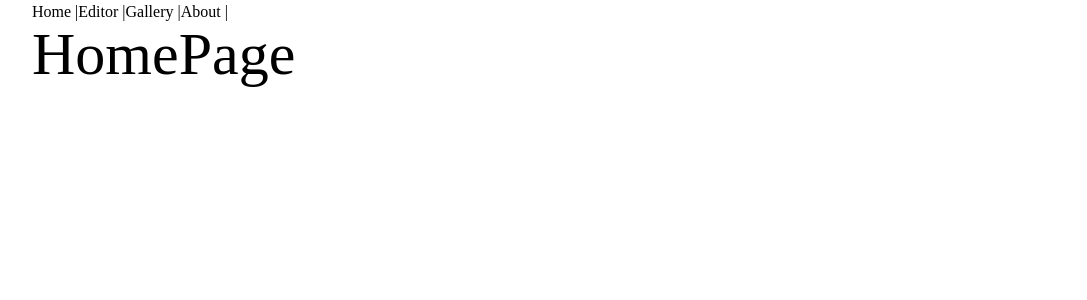
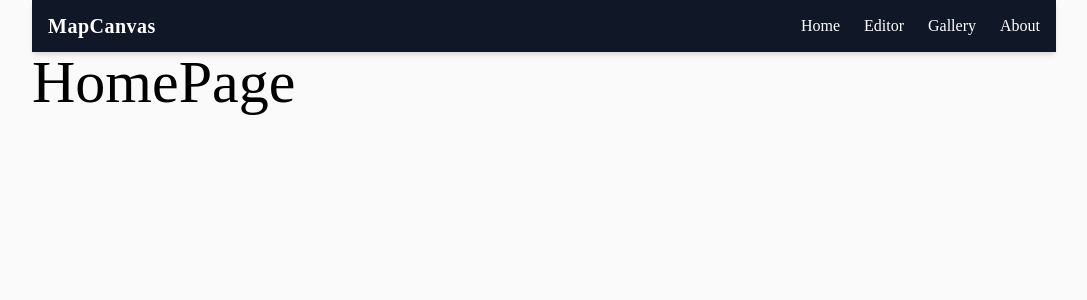
Before and after one commit to PaperNsalt/map-canvas, a React (Vite) app: page / in a window 1280 px wide. Shown: the top 300 px of the page, without its empty margins (96-1183 px from the left). Built offline with nearby package versions, Linux system fonts and the light colour scheme; a web font is replaced by a local one.

Commit message:
added framer motion

```diff
--- a/package.json
+++ b/package.json
@@ -12,6 +12,7 @@
   "dependencies": {
     "@tailwindcss/vite": "^4.2.2",
     "dom": "^0.0.3",
+    "framer-motion": "^12.38.0",
     "react": "^19.2.4",
     "react-dom": "^19.2.4",
     "react-router-dom": "^7.13.1",
--- a/src/components/Navbar.jsx
+++ b/src/components/Navbar.jsx
@@ -1,15 +1,80 @@
+import { useState } from "react";
 import { Link } from "react-router-dom";
+import { motion, AnimatePresence } from "framer-motion";
 
-function Navbar(){
-  return(
-    <>
-    <nav>
-      <Link to="/">Home</Link> |
-      <Link to="/editor">Editor</Link> |
-      <Link to="/gallery">Gallery</Link> |
-      <Link to="/about">About</Link> |
+function Navbar() {
+  const [isOpen, setIsOpen] = useState(false);
+
+  const navLinks = [
+    { name: "Home", path: "/" },
+    { name: "Editor", path: "/editor" },
+    { name: "Gallery", path: "/gallery" },
+    { name: "About", path: "/about" },
+  ];
+
+  return (
+    <nav className="bg-gray-900 text-white shadow-md">
+      <div className="max-w-6xl mx-auto px-4 py-3 flex justify-between items-center">
+
+        {/* Logo */}
+        <h1 className="text-xl font-bold tracking-wide">
+          MapCanvas
+        </h1>
+
+        {/* Desktop Menu */}
+        <div className="hidden md:flex gap-6">
+          {navLinks.map((link, index) => (
+            <motion.div
+              key={index}
+              whileHover={{ scale: 1.1 }}
+              whileTap={{ scale: 0.95 }}
+            >
+              <Link
+                to={link.path}
+                className="hover:text-blue-400 transition"
+              >
+                {link.name}
+              </Link>
+            </motion.div>
+          ))}
+        </div>
+
+        {/* Mobile Button */}
+        <div className="md:hidden">
+          <button onClick={() => setIsOpen(!isOpen)}>
+            ☰
+          </button>
+        </div>
+      </div>
+
+      {/* Mobile Menu */}
+      <AnimatePresence>
+        {isOpen && (
+          <motion.div
+            initial={{ opacity: 0, y: -20 }}
+            animate={{ opacity: 1, y: 0 }}
+            exit={{ opacity: 0, y: -20 }}
+            className="md:hidden bg-gray-800 px-4 pb-4"
+          >
+            {navLinks.map((link, index) => (
+              <motion.div
+                key={index}
+                whileHover={{ scale: 1.05 }}
+                className="py-2"
+              >
+                <Link
+                  to={link.path}
+                  onClick={() => setIsOpen(false)}
+                  className="block hover:text-blue-400"
+                >
+                  {link.name}
+                </Link>
+              </motion.div>
+            ))}
+          </motion.div>
+        )}
+      </AnimatePresence>
     </nav>
-    </>
   );
 }
 
--- a/src/index.css
+++ b/src/index.css
@@ -4,6 +4,15 @@
 :root{
   --ff-primary: "Playfair", serif;
   --ff-secondary: "Quicksand", sans-serif;
+
+  --color-primary-100: #fafafa;
+  --color-primary-200: #FF9B42;
+  --color-primary-300: #130303;
+
+}
+
+html{
+  background-color: var(--color-primary-100);
 }
 
 *{
```
Also changed, not shown: 1 other file (tests, documents, lock files or other folders).
